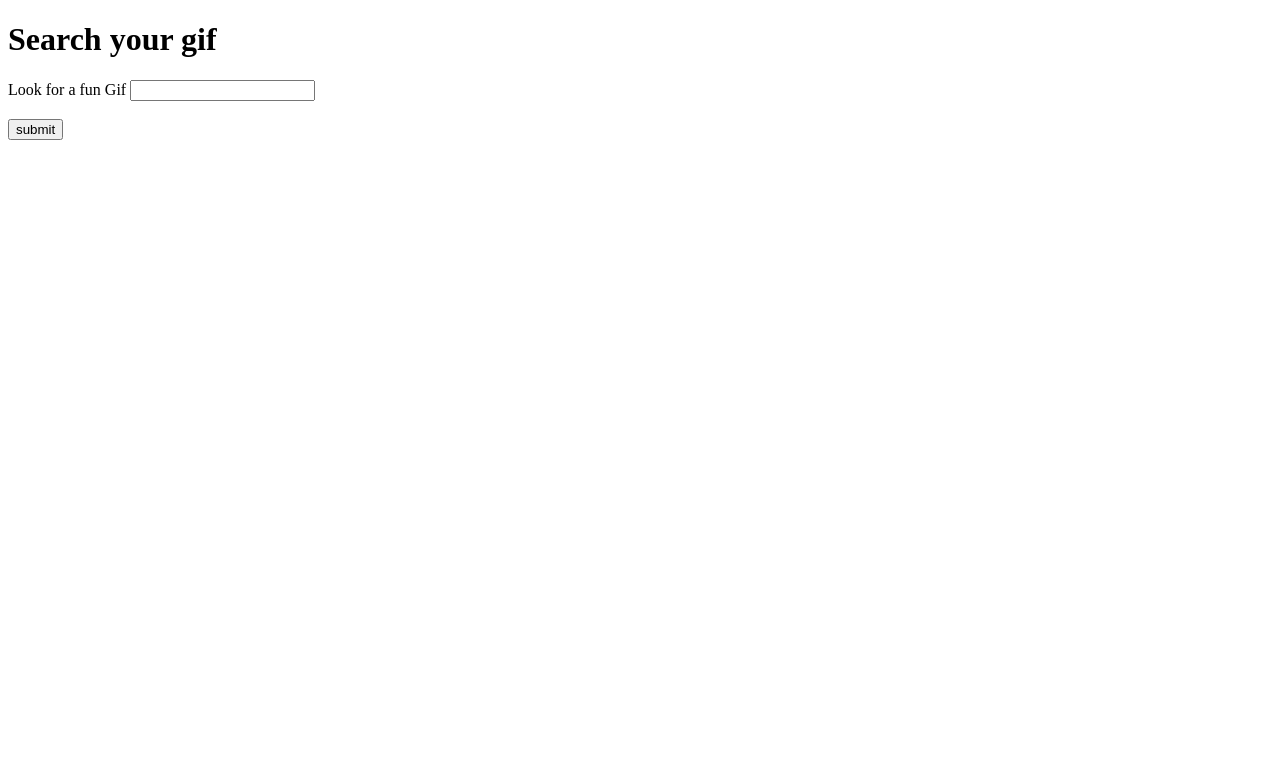
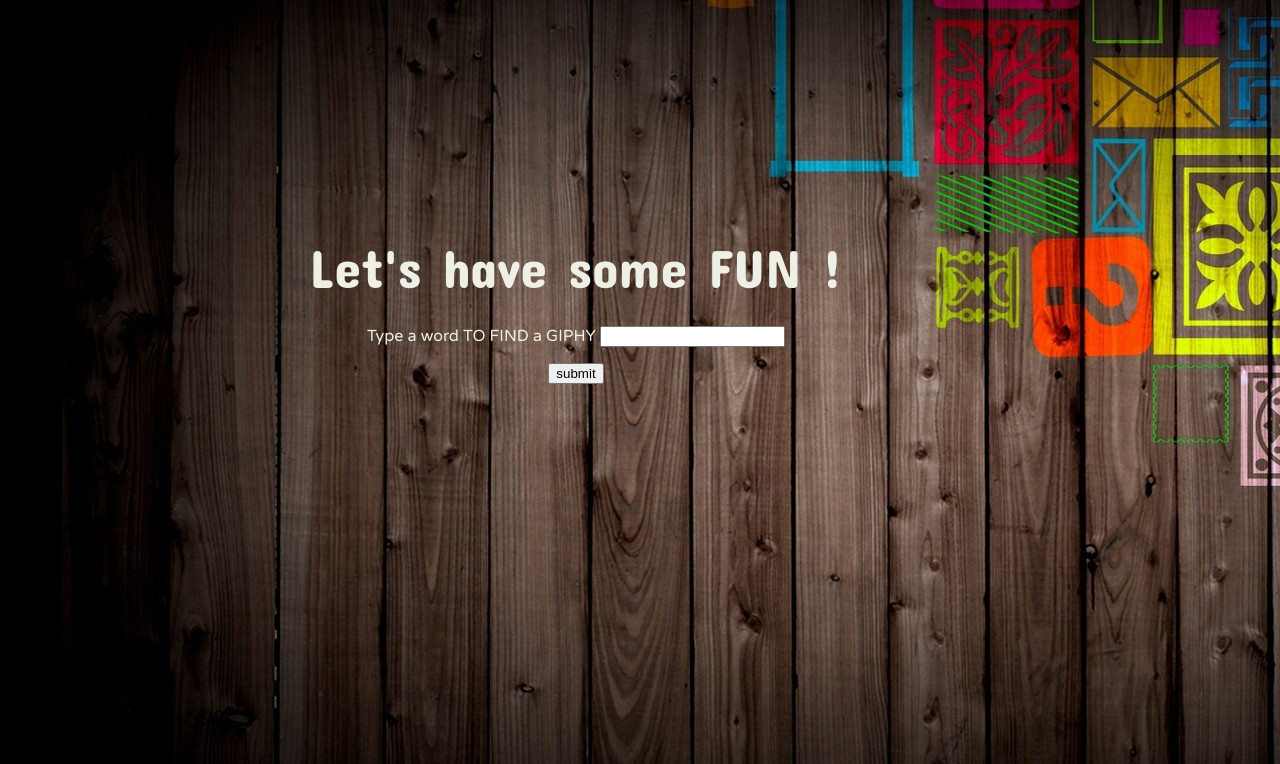
Before and after one commit to AliciaTapia/GiphyAjax-, a PHP site: page / in a window 1280 px wide. Shown: the top 764 px of the page. Run offline with PHP 8.4, Linux system fonts and the light colour scheme.

Commit message:
front-end

```diff
--- a/assets/css/style.css
+++ b/assets/css/style.css
@@ -1,32 +1,52 @@
+
+h1{
+font-family: 'Concert One', cursive;
+font-size: 54px;
+}
 
 img{
 	width: 150px;
 	height: 150px;
 }
 
-#questions-section{
-	margin:20px;
-	font-family:  "Myriad", "Myriad Pro", "Helvetica","Segoe UI";
+body{
+background-image:url(../images/wooden.jpg);
+height: auto;
 }
 
-#buttons { /* Typography */ text-align: center;}
+.search{
+  color:#EEEFE5;
+  font-family:'Varela Round';
+  width:90%;
+    height: 200px;
+    /*border:5px solid;*/
+    float:center;
+  text-align: center;
+  position:absolute;
+  clear: both;
+  margin-right: 30%;
+  top:30%;
+}
 
-button {
+.submitBtn {
+    width:20%;
+    background-color:#d34c98;
+    height:50px;
+    font-size:33px;
+    font-family: 'MeetMeInBrooklyn-Regular';
+    color:#e6e8bf;
+    opacity: 1.0;
+    filter: alpha(opacity=100);
+    -moz-border-radius: 5px;
+    border-radius: 5px;
+     -webkit-appearance: none;
+}
 
-  /* Box-model */
-  height: 50px;
-  width: 100px;
+#giphy-view{
+  clear: both;
+  width:70%;
+  height: 70%;
+/*border: 5px solid;*/
+
 
 }
-
-#display {
-
-  /* Typography */
-  text-align: center;
-  font-size: 20px;
-
-
-  /* Visual */
-  background: gray;
-  color: pink;
-}
--- a/assets/javascript/game.js
+++ b/assets/javascript/game.js
@@ -66,7 +66,7 @@ $(document).ready(function() {
          console.log(response);
 
 
-        for (i=0; i < maxItems; i++){ //<maxItems
+        for (i=0; i < response.data.length; i++){ //<maxItems
           var image = $("<img>");
           image.addClass("image");
             image.attr({
--- a/index.html
+++ b/index.html
@@ -2,43 +2,53 @@
 <html lang="en-us">
 <head>
   <meta charset="UTF-8">
-<title>  *** THE GIPHY *** </title>
+  <title> *** THE GIPHY *** </title>
 
-<!--  For responsivnes/media query --><!--
+  <!--  For responsivnes/media query -->
+  <!--
 <meta name="viewport" content="width=device-width, initial-scale=1"> -->
   <!--  Reset CSS -->
-<!-- <link rel="stylesheet" href="assets/css/reset.css"> -->
+  <link rel="stylesheet" href="assets/css/reset.css">
 
   <!-- Bootstrap CSS -->
-<!-- <link rel="stylesheet" href="https://maxcdn.bootstrapcdn.com/bootstrap/3.3.7/css/bootstrap.min.css" integrity="sha384-BVYiiSIFeK1dGmJRAkycuHAHRg32OmUcww7on3RYdg4Va+PmSTsz/K68vbdEjh4u" crossorigin="anonymous">
- Fonts from google font (font-family: 'Varela Round', sans-serif;)
-<link href="https://fonts.googleapis.com/css?family=Varela+Round" rel="stylesheet"> -->
-
+  <!--<link rel="stylesheet" href="https://maxcdn.bootstrapcdn.com/bootstrap/3.3.7/css/bootstrap.min.css" integrity="sha384-BVYiiSIFeK1dGmJRAkycuHAHRg32OmUcww7on3RYdg4Va+PmSTsz/K68vbdEjh4u" crossorigin="anonymous">-->
+  <!--Fonts from google font (font-family: 'Varela Round', sans-serif;)-->
+  <link href="https://fonts.googleapis.com/css?family=Varela+Round" rel="stylesheet">
+  <link href="https://fonts.googleapis.com/css?family=Concert+One" rel="stylesheet">
   <!-- My CSS -->
-<!-- <link rel="stylesheet" href="assets/css/style.css">-->
-
+  <link rel="stylesheet" href="assets/css/style.css">
 </head>
 
 <body>
 
+    <div class="search">
       <!-- Rendered buttons will get dumped Here  -->
-      <h1> Search your gif </h1>
+      <h1> Let's have some FUN ! </h1>
+      <!--<div id="buttons-view"></div>-->
       <div id="buttons-view"></div>
 
+      <br>
+      <br>
       <form id="giphy-form">
-          <label for="giphy-input">Look for a fun Gif</label>
-          <input type="text" id="giphy-input"><br><br>
+        <label for="giphy-input">Type a word TO FIND  a GIPHY</label>
+        <input type="text" id="giphy-input">
+
+        <br>
+
+        <br>
+
         <!-- Button triggers new GIPHY to be added -->
           <input id="add-giphy" type="submit" value="submit">
       </form>
 
      <!-- Giphies will get dumped dere -->
     <div id="giphy-view"></div>
+  </div>
 
-    </div>
+
 </body>
+
 </html>
-
 
 <!-- Adds a link to the Javascript file. Loaded at the bottom so it waits for the HTML content to display first. If you put this at the top it will crash, because the HTML IDs won't exist yet.-->
 
```
Also changed, not shown: assets/images/wooden.jpg (added), 2 other files. Lines whose indentation alone changed are shown as unchanged.
